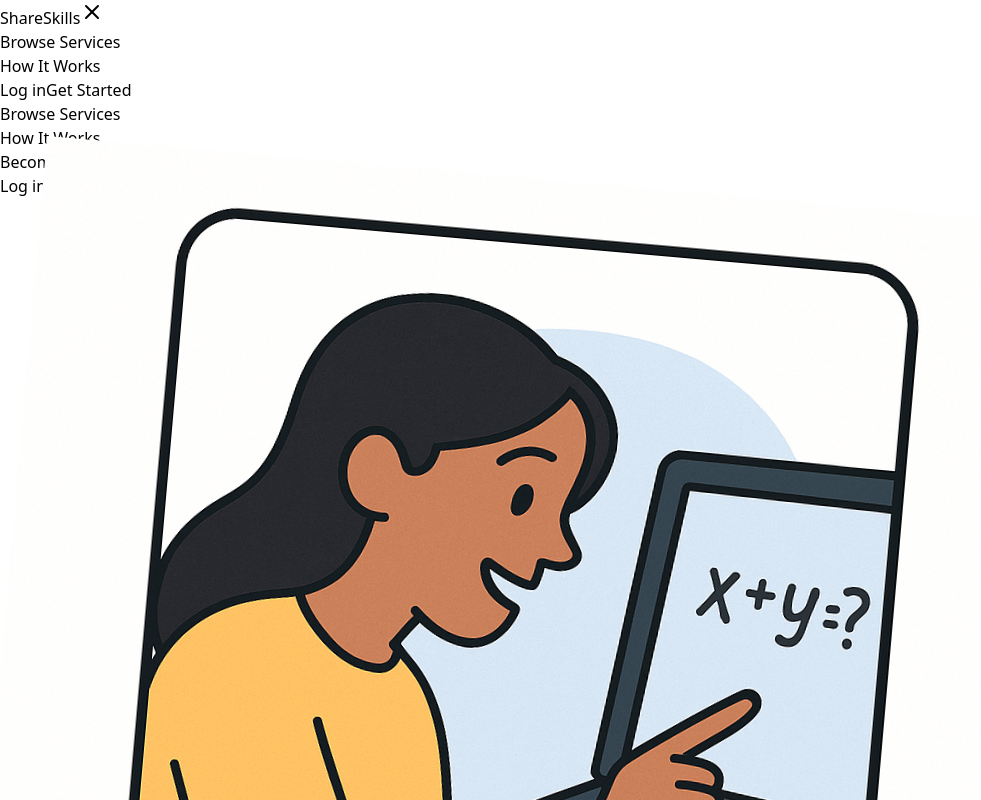
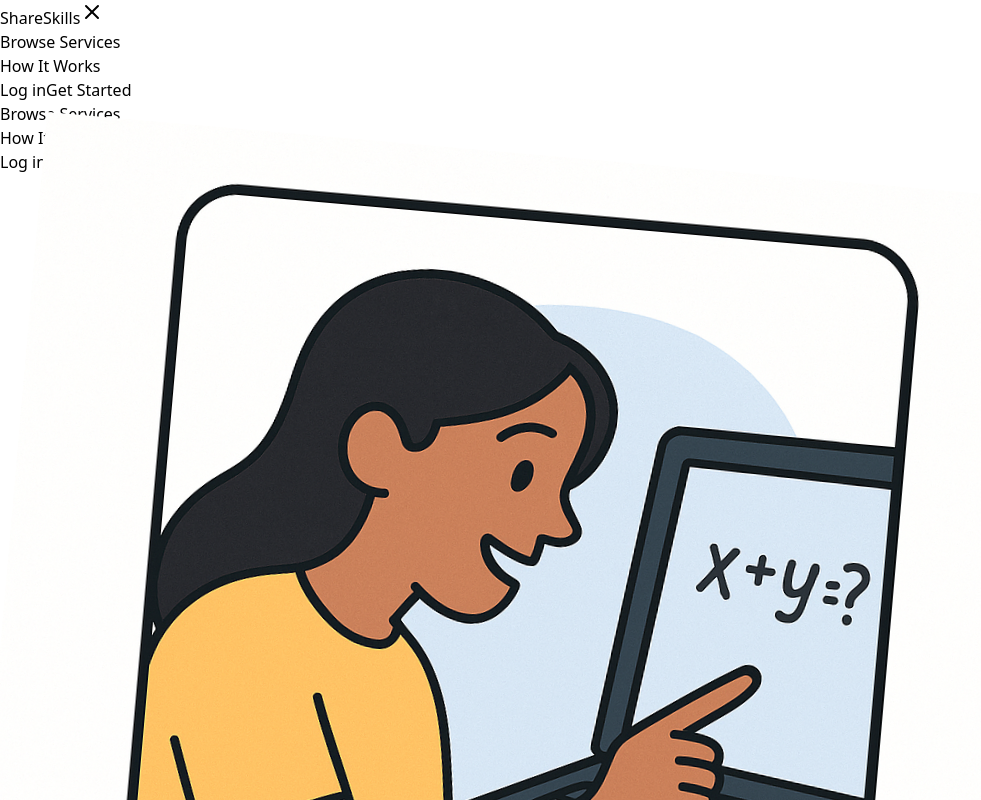
Before and after one commit to tunourah/shareskill_front, a React (Vite) app in the folder shareskills/: page / in a window 1280 px wide. Both pictures are taken after a click on the button "Toggle menu". Shown: the top 800 px of the page, without its empty margins (0-981 px from the left). Built offline with nearby package versions, Linux system fonts and the light colour scheme.

Commit message:
update readme

```diff
--- a/shareskills/src/components/NavBar.jsx
+++ b/shareskills/src/components/NavBar.jsx
@@ -95,7 +95,7 @@ const NavBar = ({ user, setUser }) => {
           <ul className="space-y-2">
             <li>
               <Link
-                to="/"
+                to="/services"
                 onClick={() => setOpen(false)}
                 className="block hover:text-black"
               >
@@ -111,7 +111,7 @@ const NavBar = ({ user, setUser }) => {
                 How It Works
               </a>
             </li>
-            <li>
+            {/* <li>
               <Link
                 to="/become-provider"
                 onClick={() => setOpen(false)}
@@ -119,7 +119,7 @@ const NavBar = ({ user, setUser }) => {
               >
                 Become a Provider
               </Link>
-            </li>
+            </li> */}
           </ul>
 
           {/* Mobile auth buttons */}
```
Also changed, not shown: 1 other file (tests, documents, lock files or other folders).
